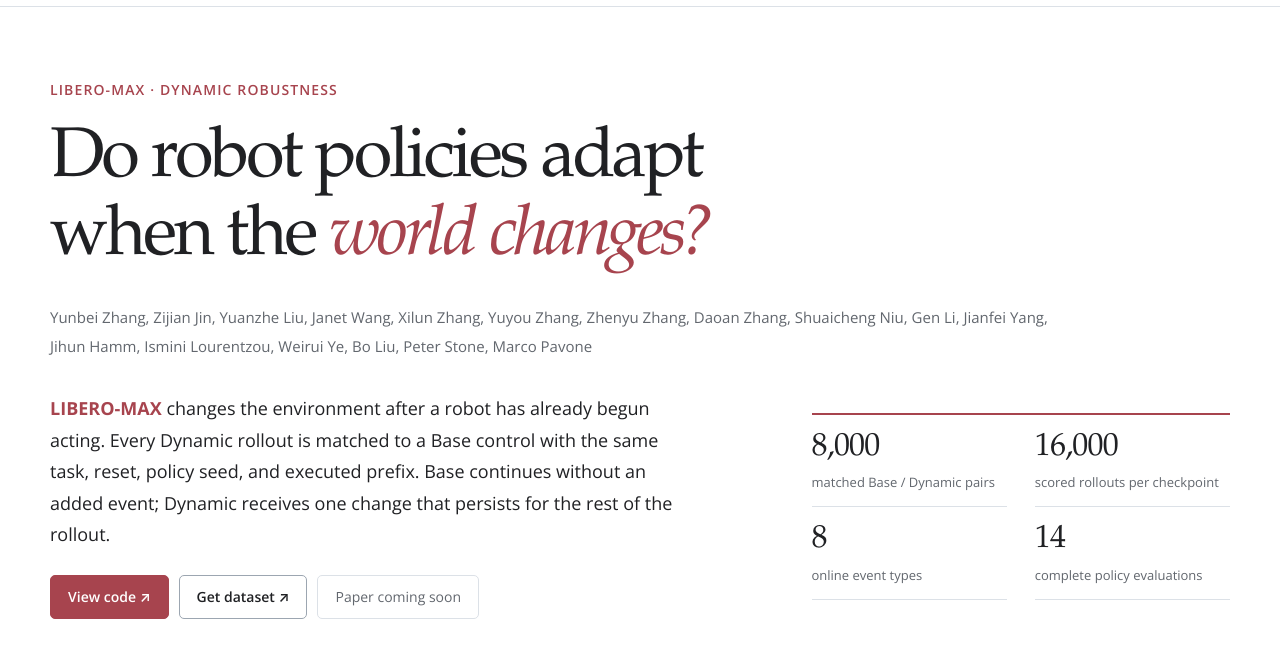
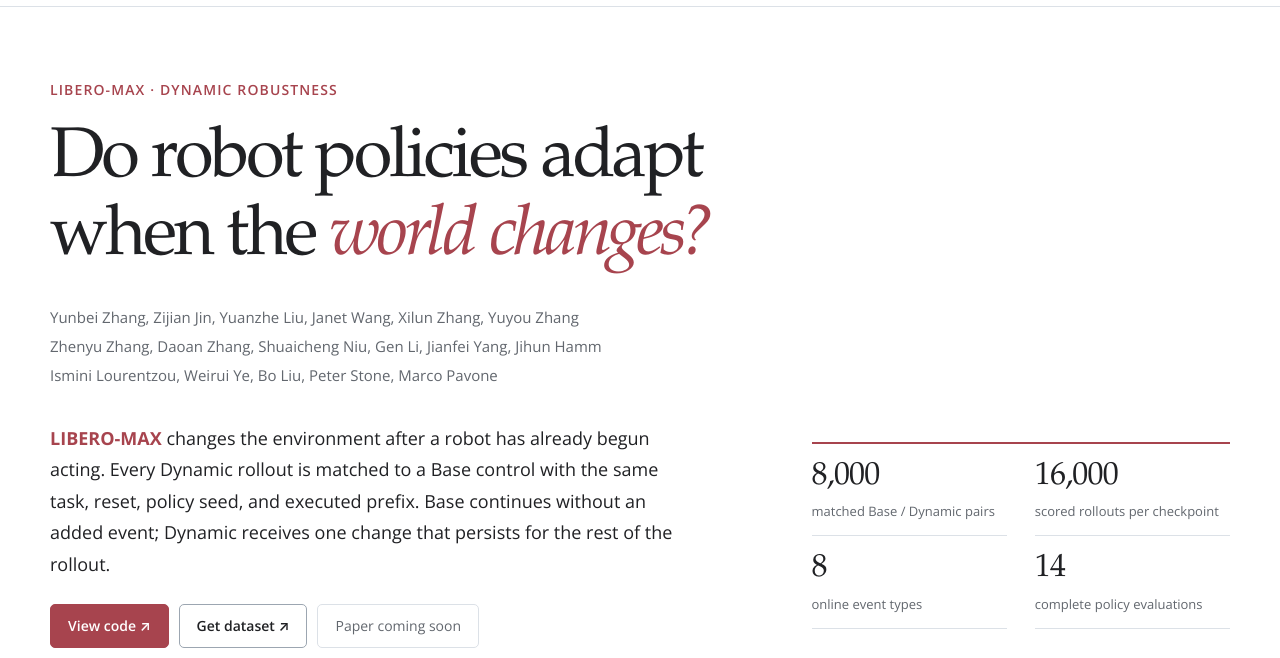
Before and after one commit to liberomax/liberomax.github.io, a plain HTML site: page index.html in a window 1280 px wide. Shown: the part 74-732 px from the top of the page. Drawn offline with nearby package versions, Linux system fonts and the light colour scheme.

Commit message:
Arrange project authors in three grouped lines

```diff
--- a/index.html
+++ b/index.html
@@ -120,13 +120,13 @@
 @media(max-width:430px){.nav-links .nav-code{display:none}.hero-actions{gap:8px}.button{padding:10px 12px}.event-card{grid-template-columns:40% 60%}.event-card img{min-height:210px}.event-copy h4{font-size:23px}.event-copy{padding:15px}.event-copy span{font-size:12px}.citation-toolbar{align-items:flex-start;flex-direction:column}.copy-bibtex{width:100%}}
 @media(prefers-reduced-motion:reduce){html{scroll-behavior:auto}}
 
-.authors{max-width:1080px;margin:25px 0 0;color:var(--muted);font-size:15px;line-height:1.95}.authors span{white-space:nowrap}
+.authors{max-width:1080px;margin:25px 0 0;color:var(--muted);font-size:15px;line-height:1.95}.authors span{white-space:nowrap}.authors .author-row{display:block}
 .result-figure,.analysis-block figure,.additional-results figure{margin:0 0 30px}.analysis-block{margin-top:60px}.analysis-block>div:first-child{max-width:850px}.analysis-block:last-child{margin-bottom:0}
 figcaption{color:var(--muted);font-size:14px;line-height:1.7;margin:12px 2px 0}figcaption strong{color:var(--fg)}
 .table-wrap{overflow-x:auto;margin:24px 0 30px;padding:4px 20px 16px;border:1px solid var(--line);border-radius:8px;background:var(--bg)}
 .result-table{width:100%;border-collapse:collapse;font-size:15px;line-height:1.5;font-variant-numeric:tabular-nums}.result-table caption{text-align:left;font-weight:600;color:var(--fg);padding:16px 0 12px}.result-table th,.result-table td{padding:13px 12px;text-align:center;border-bottom:1px solid var(--line);vertical-align:middle}.result-table th:first-child,.result-table td:first-child{text-align:left;padding-left:0}.result-table th{font-weight:600}.result-table thead{border-bottom:2px solid var(--line-strong)}.result-table tbody tr:last-child>*{border-bottom:0}.result-table td strong{font-weight:700}.result-table td em{display:block;font-size:12px;white-space:nowrap;color:var(--muted);margin-top:4px}.table-note,.analysis-block .table-note{margin:8px 0 0;font-size:13px;line-height:1.65;color:var(--muted)}
 .additional-results{margin-top:64px;padding-top:32px;border-top:1px solid var(--line)}.additional-results>h3{font-size:30px;font-weight:500;line-height:1.25}.additional-results>p{color:var(--muted);font-size:16px}.additional-results details{border:1px solid var(--line);border-radius:7px;margin-top:14px;background:var(--bg)}.additional-results summary{cursor:pointer;padding:18px 22px;font-weight:600;font-size:16px;line-height:1.6}.additional-results summary:hover{color:var(--accent)}.additional-results summary:focus-visible{outline:3px solid var(--accent);outline-offset:2px}.additional-results details[open] summary{border-bottom:1px solid var(--line);color:var(--accent)}.detail-content{padding:24px}.detail-content>p{color:var(--muted);font-size:16px}.detail-content figure:last-child{margin-bottom:0}
-@media(max-width:720px){.authors{font-size:14px;line-height:1.9;margin-top:23px}.analysis-block{margin-top:44px}.table-wrap{padding:2px 12px 12px}.result-table{font-size:13px}.result-table th,.result-table td{padding:11px 9px}.result-table td em{font-size:11px}.detail-content{padding:14px}.additional-results summary{padding:16px;font-size:15px}.additional-results{margin-top:46px}figcaption{font-size:13px}}
+@media(max-width:720px){.authors{font-size:14px;line-height:1.9;margin-top:23px}.authors .author-row{white-space:normal}.analysis-block{margin-top:44px}.table-wrap{padding:2px 12px 12px}.result-table{font-size:13px}.result-table th,.result-table td{padding:11px 9px}.result-table td em{font-size:11px}.detail-content{padding:14px}.additional-results summary{padding:16px;font-size:15px}.additional-results{margin-top:46px}figcaption{font-size:13px}}
   </style>
   <script>
     try {
@@ -152,7 +152,11 @@
     <section class="hero hero-showcase shell" id="top">
       <p class="eyebrow">LIBERO-MAX · DYNAMIC ROBUSTNESS</p>
       <h1>Do robot policies adapt<br>when the <em>world changes?</em></h1>
-      <p class="authors" aria-label="Authors"><span>Yunbei Zhang</span>, <span>Zijian Jin</span>, <span>Yuanzhe Liu</span>, <span>Janet Wang</span>, <span>Xilun Zhang</span>, <span>Yuyou Zhang</span>, <span>Zhenyu Zhang</span>, <span>Daoan Zhang</span>, <span>Shuaicheng Niu</span>, <span>Gen Li</span>, <span>Jianfei Yang</span>, <span>Jihun Hamm</span>, <span>Ismini Lourentzou</span>, <span>Weirui Ye</span>, <span>Bo Liu</span>, <span>Peter Stone</span>, <span>Marco Pavone</span></p>
+      <p class="authors" aria-label="Authors">
+        <span class="author-row"><span>Yunbei Zhang</span>, <span>Zijian Jin</span>, <span>Yuanzhe Liu</span>, <span>Janet Wang</span>, <span>Xilun Zhang</span>, <span>Yuyou Zhang</span></span>
+        <span class="author-row"><span>Zhenyu Zhang</span>, <span>Daoan Zhang</span>, <span>Shuaicheng Niu</span>, <span>Gen Li</span>, <span>Jianfei Yang</span>, <span>Jihun Hamm</span></span>
+        <span class="author-row"><span>Ismini Lourentzou</span>, <span>Weirui Ye</span>, <span>Bo Liu</span>, <span>Peter Stone</span>, <span>Marco Pavone</span></span>
+      </p>
       <div class="hero-support">
         <div class="hero-copy">
           <p class="hero-summary"><strong>LIBERO-MAX</strong> changes the environment after a robot has already begun acting. Every Dynamic rollout is matched to a Base control with the same task, reset, policy seed, and executed prefix. Base continues without an added event; Dynamic receives one change that persists for the rest of the rollout.</p>
```
